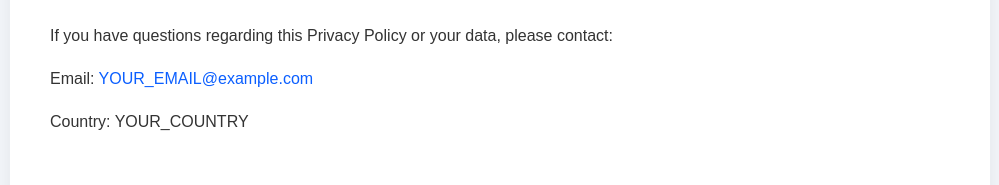
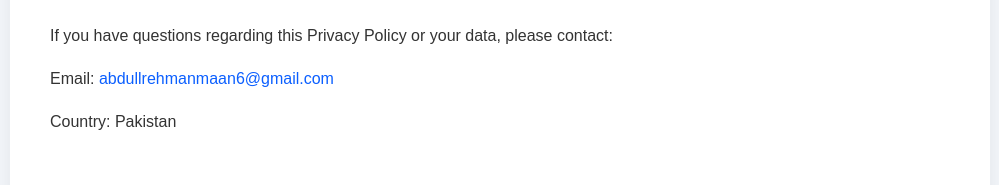
Before and after one commit to AbdulRehman-Qasim/habitflow-privacy, a plain HTML site: page index.html in a window 1280 px wide. Shown: the part 1939-2124 px from the top of the page, without its empty margins (140-1139 px from the left). Drawn offline with Linux system fonts and the light colour scheme.

Commit message:
Update index.html

```diff
--- a/index.html
+++ b/index.html
@@ -165,12 +165,12 @@ If you have questions regarding this Privacy Policy or your data, please contact
 
 <p>
 Email:
-<a href="mailto:YOUR_EMAIL@example.com">YOUR_EMAIL@example.com</a>
+<a href="mailto:abdullrehmanmaan6@gmail.com">abdullrehmanmaan6@gmail.com</a>
 </p>
 
 <p>
 Country:
-YOUR_COUNTRY
+Pakistan
 </p>
 
 <footer>
```
